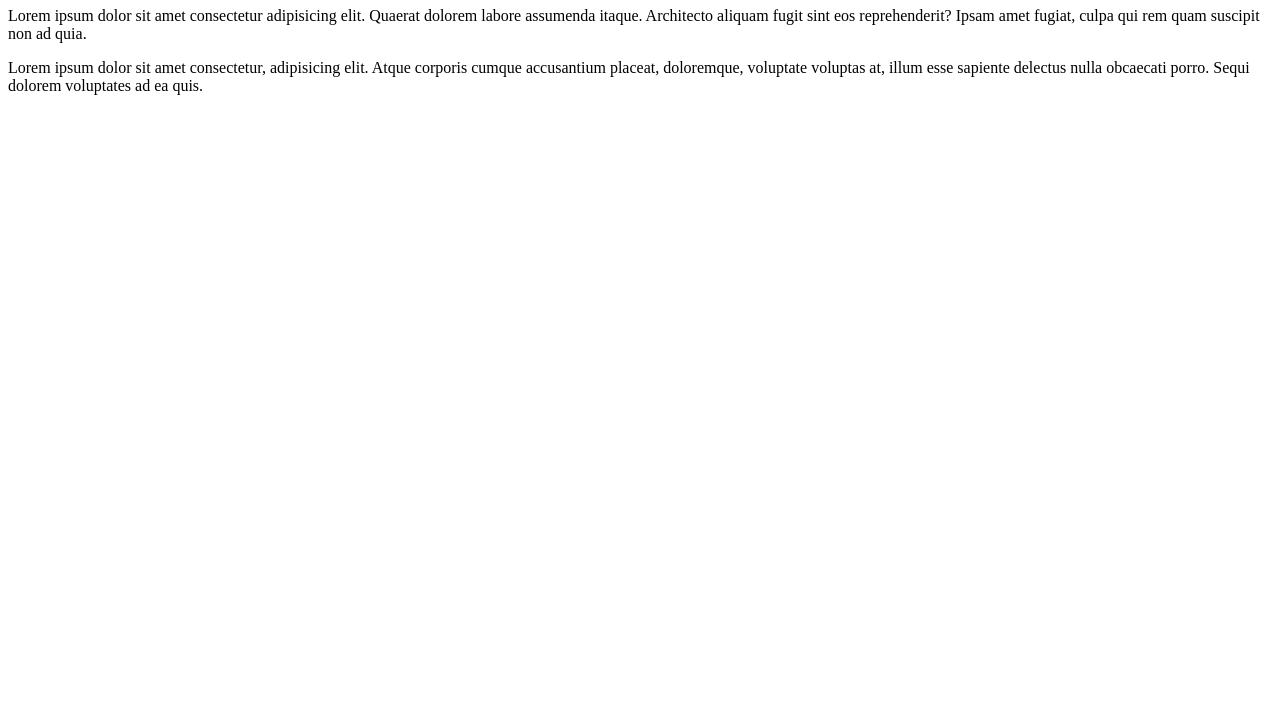
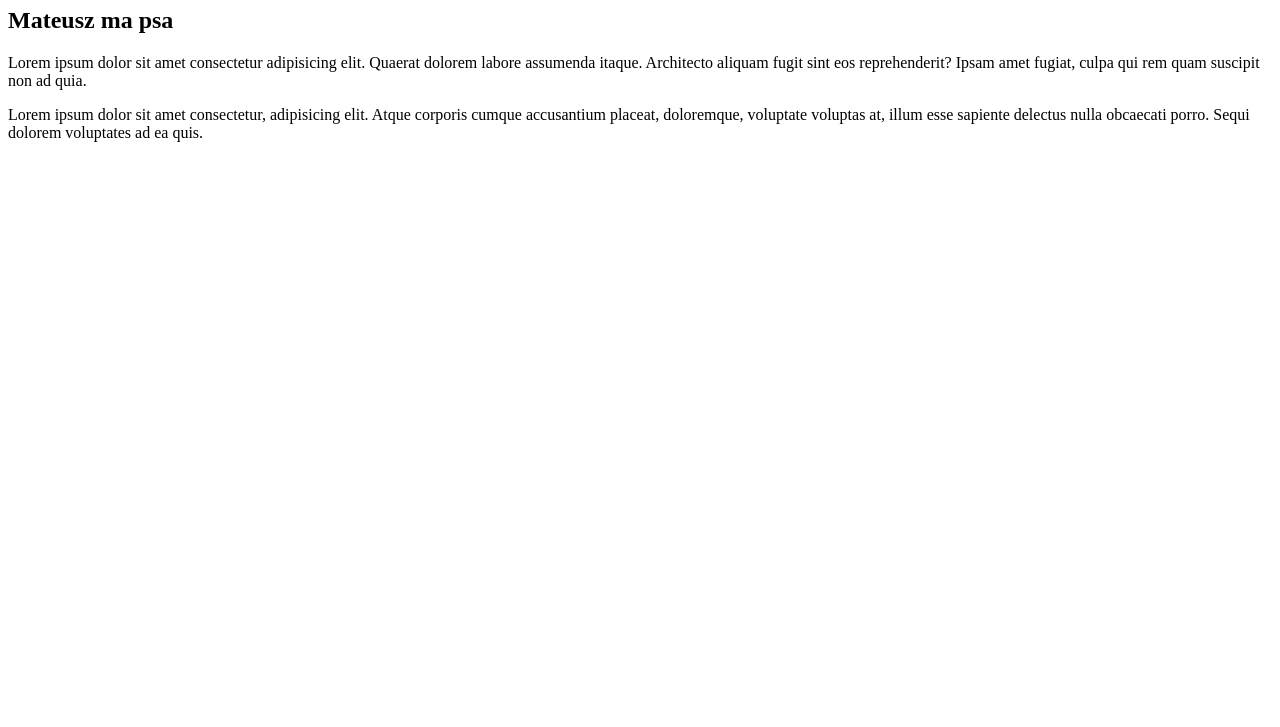
Before and after one commit to Matimateokol/zaj24.02.2021, a plain HTML site: page index.html in a window 1280 px wide. Shown: the part 73-800 px from the top of the page. Drawn offline with Linux system fonts and the light colour scheme.

Commit message:
Wersja Mateusza

```diff
--- a/index.html
+++ b/index.html
@@ -8,6 +8,7 @@
 </head>
 <body>
     <h1>Ala ma kota</h1>
+    <h2>Mateusz ma psa</h2>
     <p>Lorem ipsum dolor sit amet consectetur adipisicing elit. Quaerat dolorem labore assumenda itaque. Architecto aliquam fugit sint eos reprehenderit? Ipsam amet fugiat, culpa qui rem quam suscipit non ad quia.</p>
     <p>Lorem ipsum dolor sit amet consectetur, adipisicing elit. Atque corporis cumque accusantium placeat, doloremque, voluptate voluptas at, illum esse sapiente delectus nulla obcaecati porro. Sequi dolorem voluptates ad ea quis.</p>
 </body>
```
